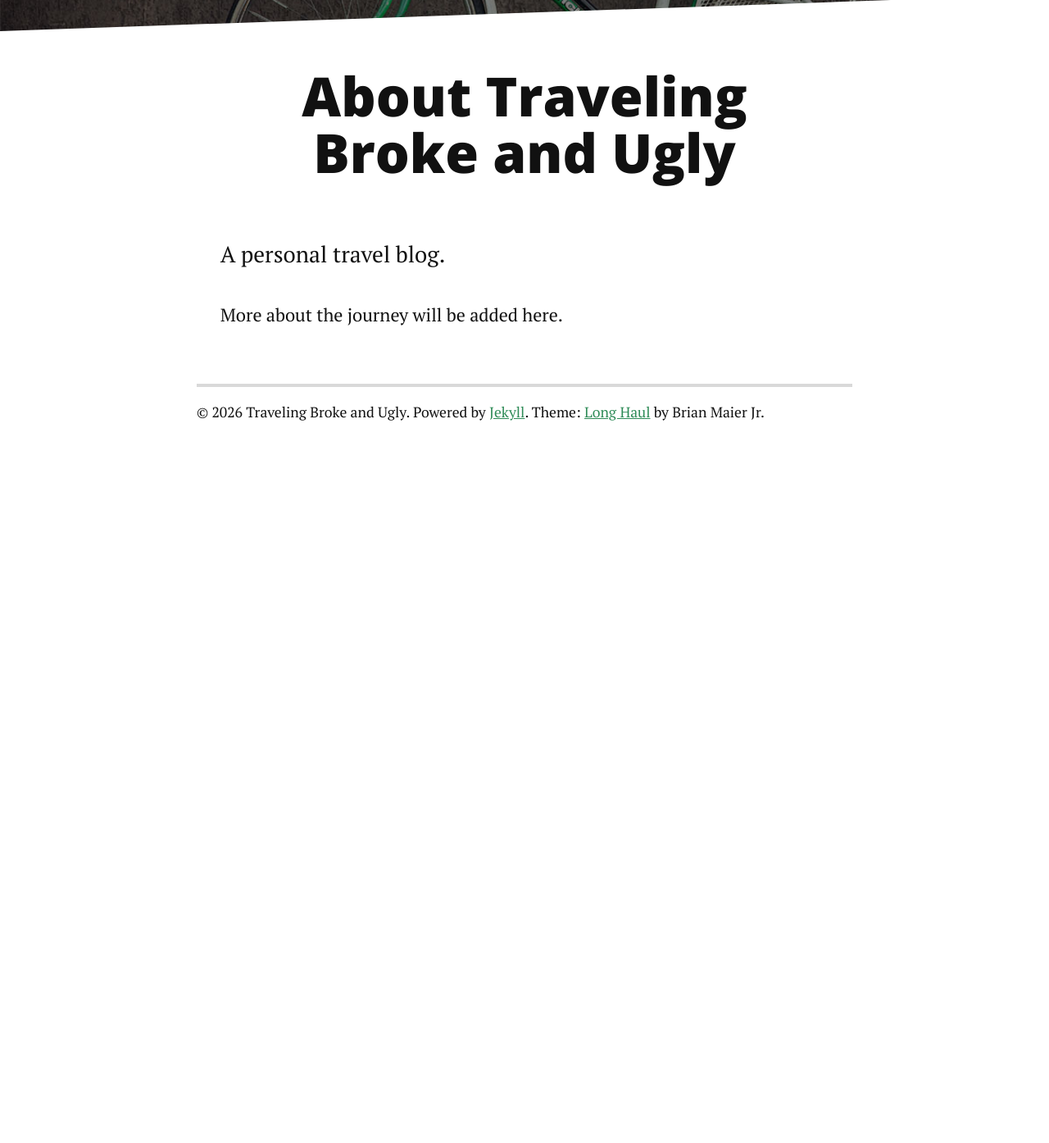
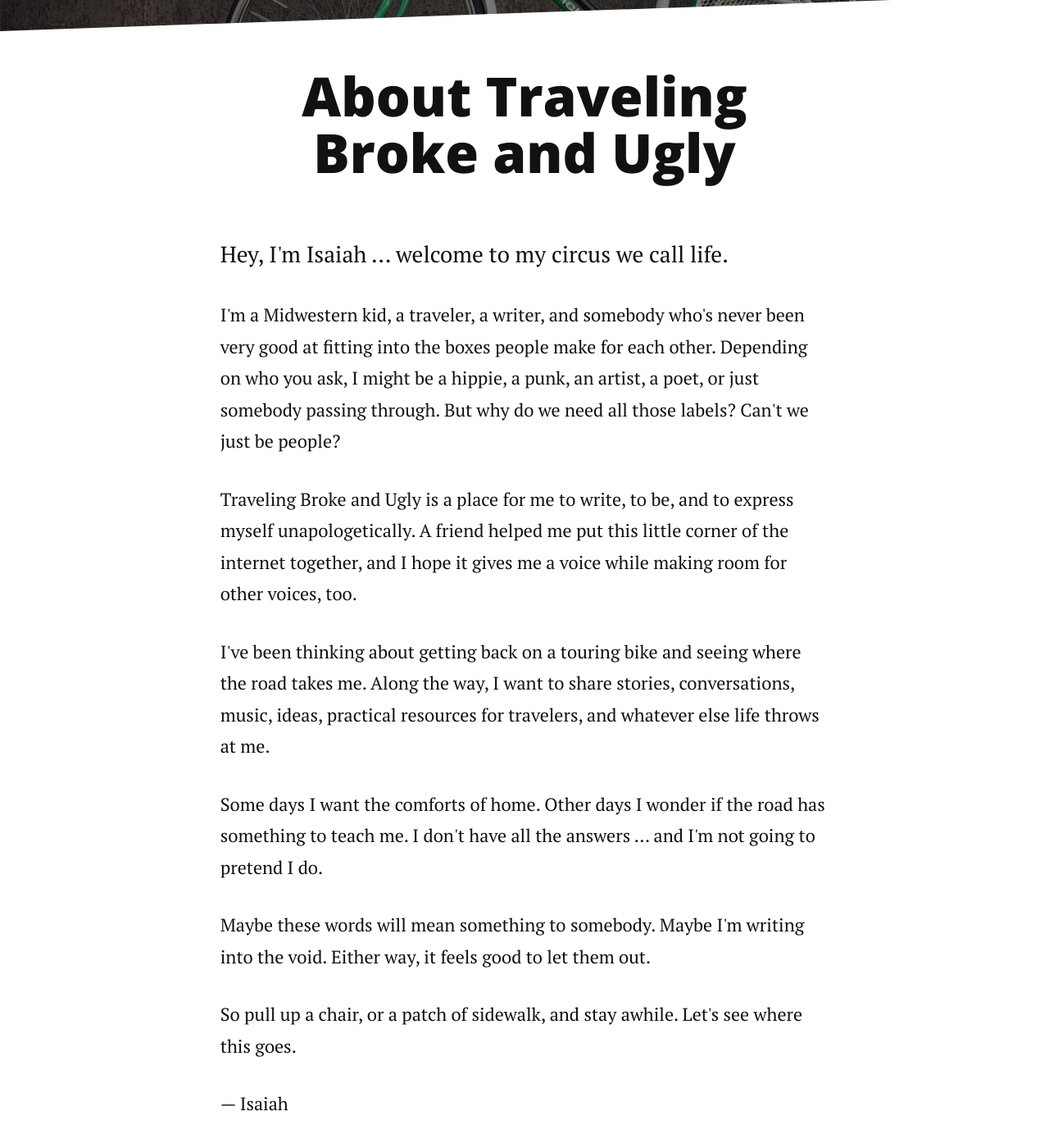
Before and after one commit to travelingbrokeandugly/travelingbrokeandugly.github.io, a Jekyll site: the page built from about.md, in a window 1280 px wide and 1400 px high, scrolled down 280 px. Shown: the top 1394 px of the window at 82% size. Built offline with Jekyll 4.4.1, drawn with Linux system fonts in a browser that asks for light colours; before the commit the page ends 900 px from its top, so only the background shows below that.

Commit message:
Write Isaiah's About page in his voice

```diff
--- a/about.md
+++ b/about.md
@@ -1,6 +1,26 @@
 ---
 layout: default
 title: About
+description: Meet Isaiah, the traveler and storyteller behind Traveling Broke and Ugly.
 permalink: /about/
 ---
-<div class="post"><h1 class="pageTitle">About Traveling Broke and Ugly</h1><p class="intro">A personal travel blog.</p><p>More about the journey will be added here.</p></div>
+
+<div class="post">
+  <h1 class="pageTitle">About Traveling Broke and Ugly</h1>
+
+  <p class="intro">Hey, I'm Isaiah ... welcome to my circus we call life.</p>
+
+  <p>I'm a Midwestern kid, a traveler, a writer, and somebody who's never been very good at fitting into the boxes people make for each other. Depending on who you ask, I might be a hippie, a punk, an artist, a poet, or just somebody passing through. But why do we need all those labels? Can't we just be people?</p>
+
+  <p>Traveling Broke and Ugly is a place for me to write, to be, and to express myself unapologetically. A friend helped me put this little corner of the internet together, and I hope it gives me a voice while making room for other voices, too.</p>
+
+  <p>I've been thinking about getting back on a touring bike and seeing where the road takes me. Along the way, I want to share stories, conversations, music, ideas, practical resources for travelers, and whatever else life throws at me.</p>
+
+  <p>Some days I want the comforts of home. Other days I wonder if the road has something to teach me. I don't have all the answers ... and I'm not going to pretend I do.</p>
+
+  <p>Maybe these words will mean something to somebody. Maybe I'm writing into the void. Either way, it feels good to let them out.</p>
+
+  <p>So pull up a chair, or a patch of sidewalk, and stay awhile. Let's see where this goes.</p>
+
+  <p>— Isaiah</p>
+</div>
```
